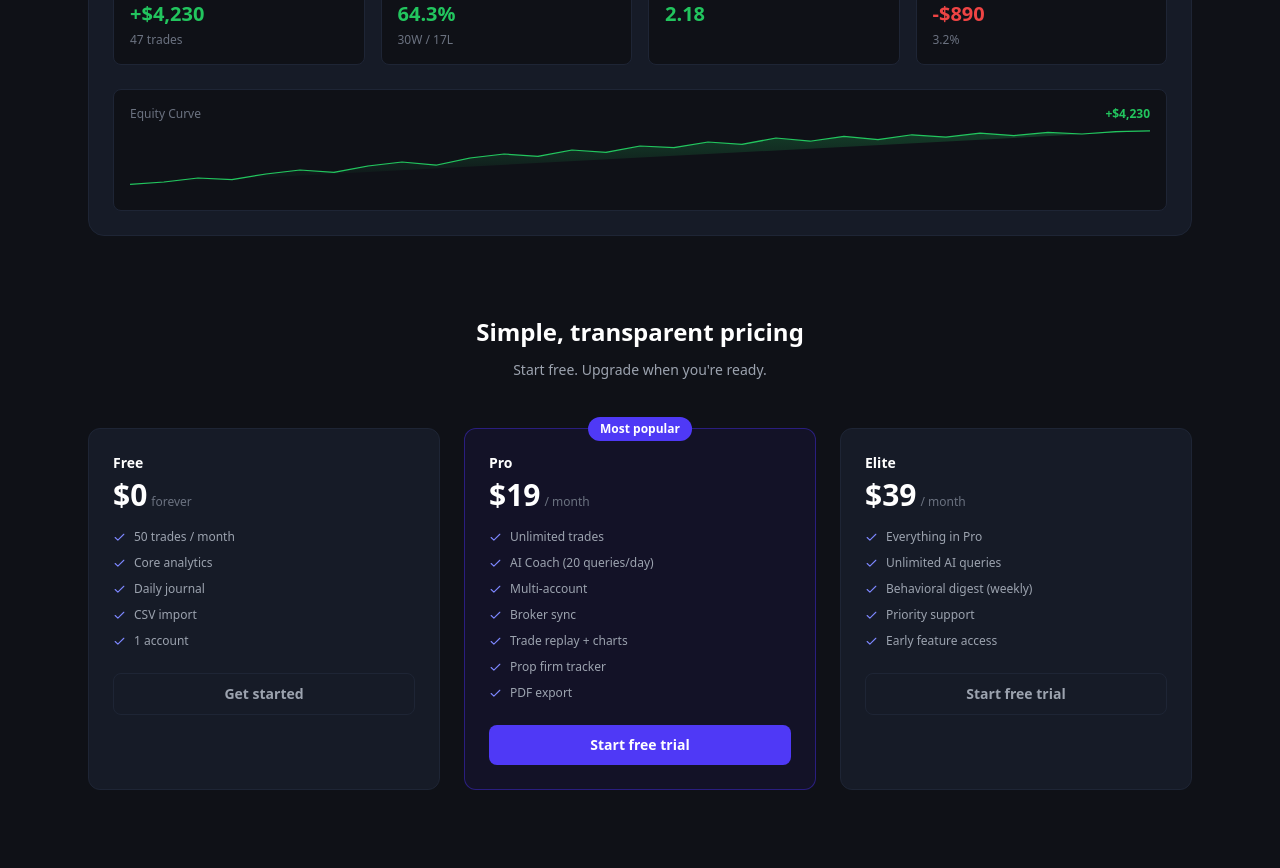
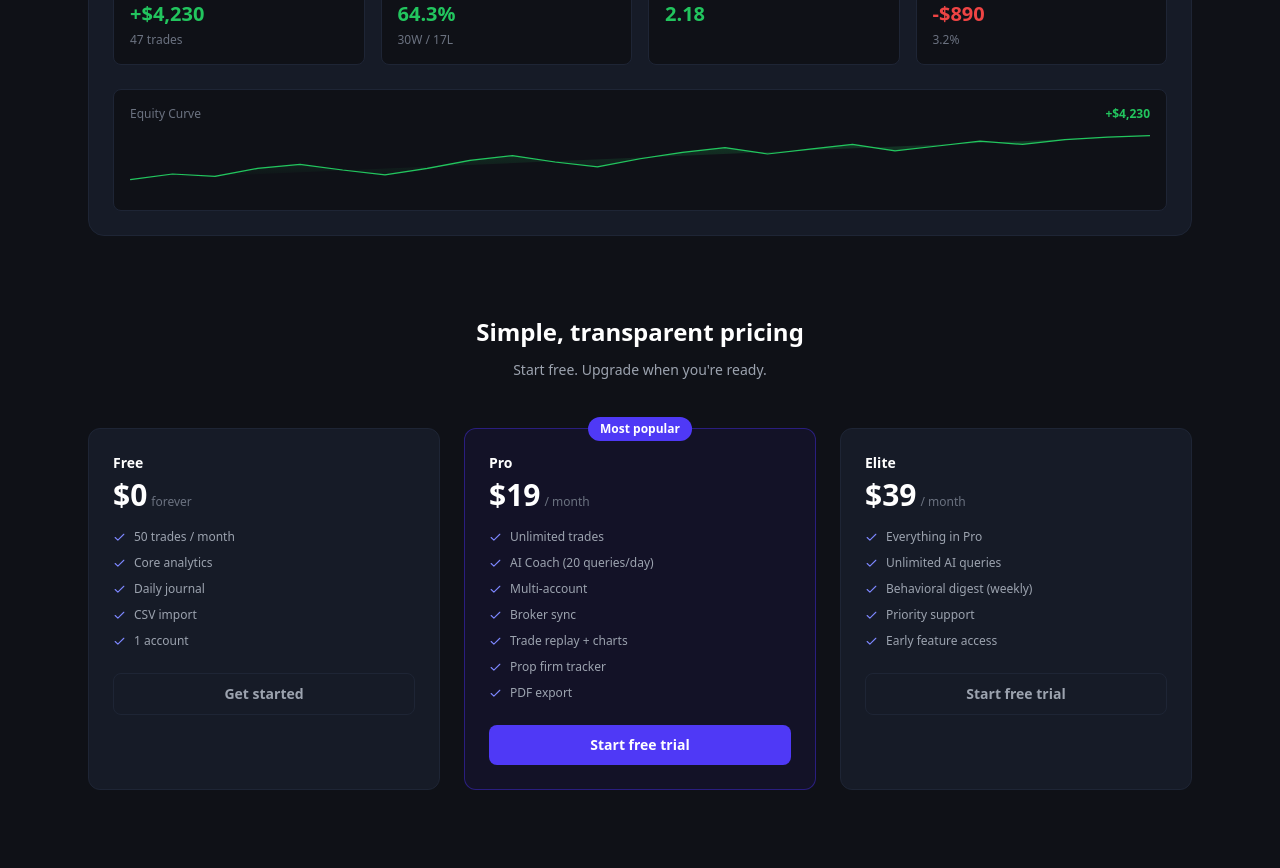
Before and after one commit to mohamedaalim/edgelog, a Next.js app: page / in a window 1280 px wide. Shown: the part 1460-2328 px from the top of the page. Built offline with nearby package versions, Linux system fonts and the light colour scheme.

Commit message:
Make mock equity curve more realistic with visible swings and drawdowns

```diff
--- a/app/page.tsx
+++ b/app/page.tsx
@@ -161,12 +161,12 @@
                   </linearGradient>
                 </defs>
                 <path
-                  d="M0,68 L20,65 L40,60 L60,62 L80,55 L100,50 L120,53 L140,45 L160,40 L180,44 L200,35 L220,30 L240,33 L260,25 L280,28 L300,20 L320,22 L340,15 L360,18 L380,10 L400,14 L420,8 L440,12 L460,6 L480,9 L500,4 L520,7 L540,3 L560,5 L580,2 L600,1"
+                  d="M0,62 L25,55 L50,58 L75,48 L100,43 L125,50 L150,56 L175,48 L200,38 L225,32 L250,40 L275,46 L300,36 L325,28 L350,22 L375,30 L400,24 L425,18 L450,26 L475,20 L500,14 L525,18 L550,12 L575,9 L600,7"
                   fill="url(#eqFill)"
                   stroke="none"
                 />
                 <path
-                  d="M0,68 L20,65 L40,60 L60,62 L80,55 L100,50 L120,53 L140,45 L160,40 L180,44 L200,35 L220,30 L240,33 L260,25 L280,28 L300,20 L320,22 L340,15 L360,18 L380,10 L400,14 L420,8 L440,12 L460,6 L480,9 L500,4 L520,7 L540,3 L560,5 L580,2 L600,1"
+                  d="M0,62 L25,55 L50,58 L75,48 L100,43 L125,50 L150,56 L175,48 L200,38 L225,32 L250,40 L275,46 L300,36 L325,28 L350,22 L375,30 L400,24 L425,18 L450,26 L475,20 L500,14 L525,18 L550,12 L575,9 L600,7"
                   fill="none"
                   stroke="#22c55e"
                   strokeWidth="1.5"
```
